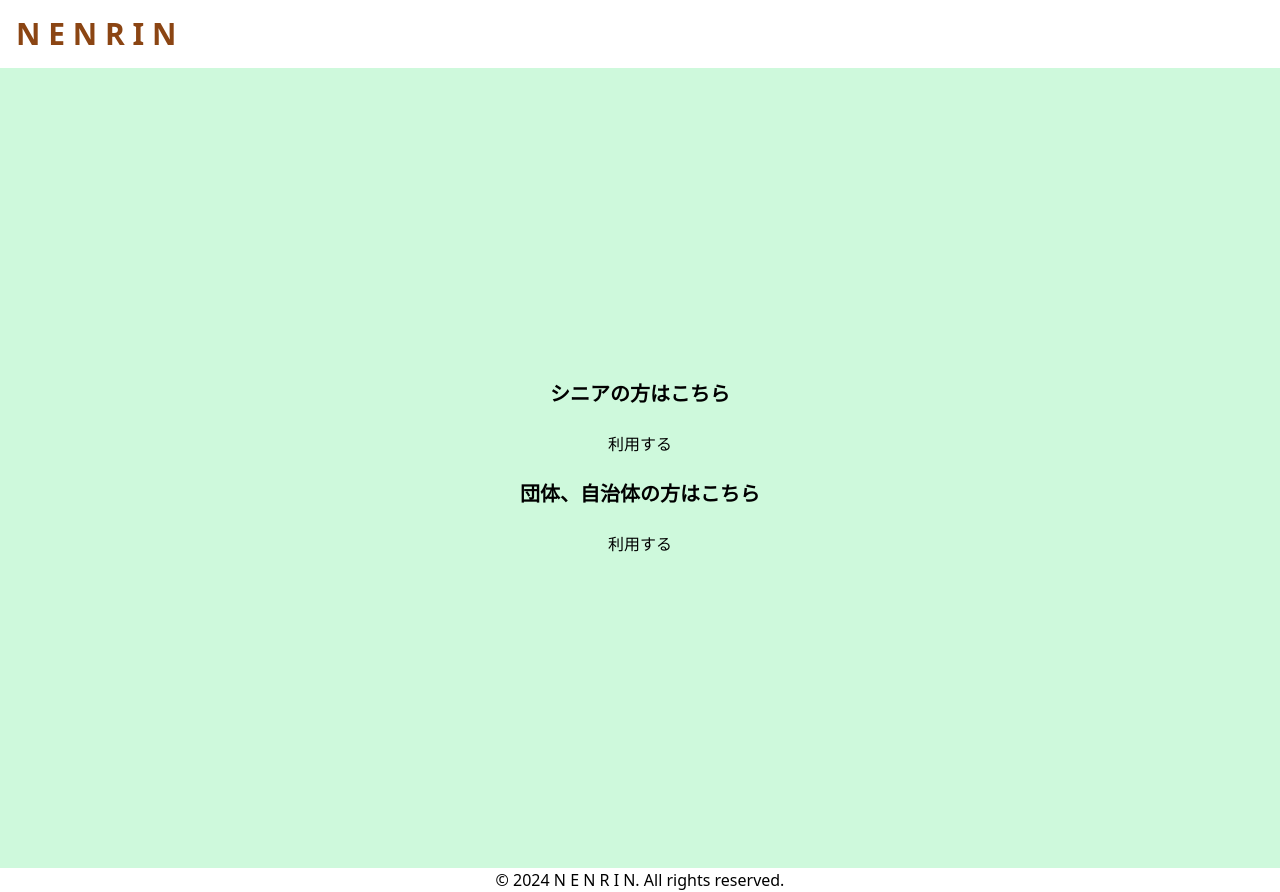
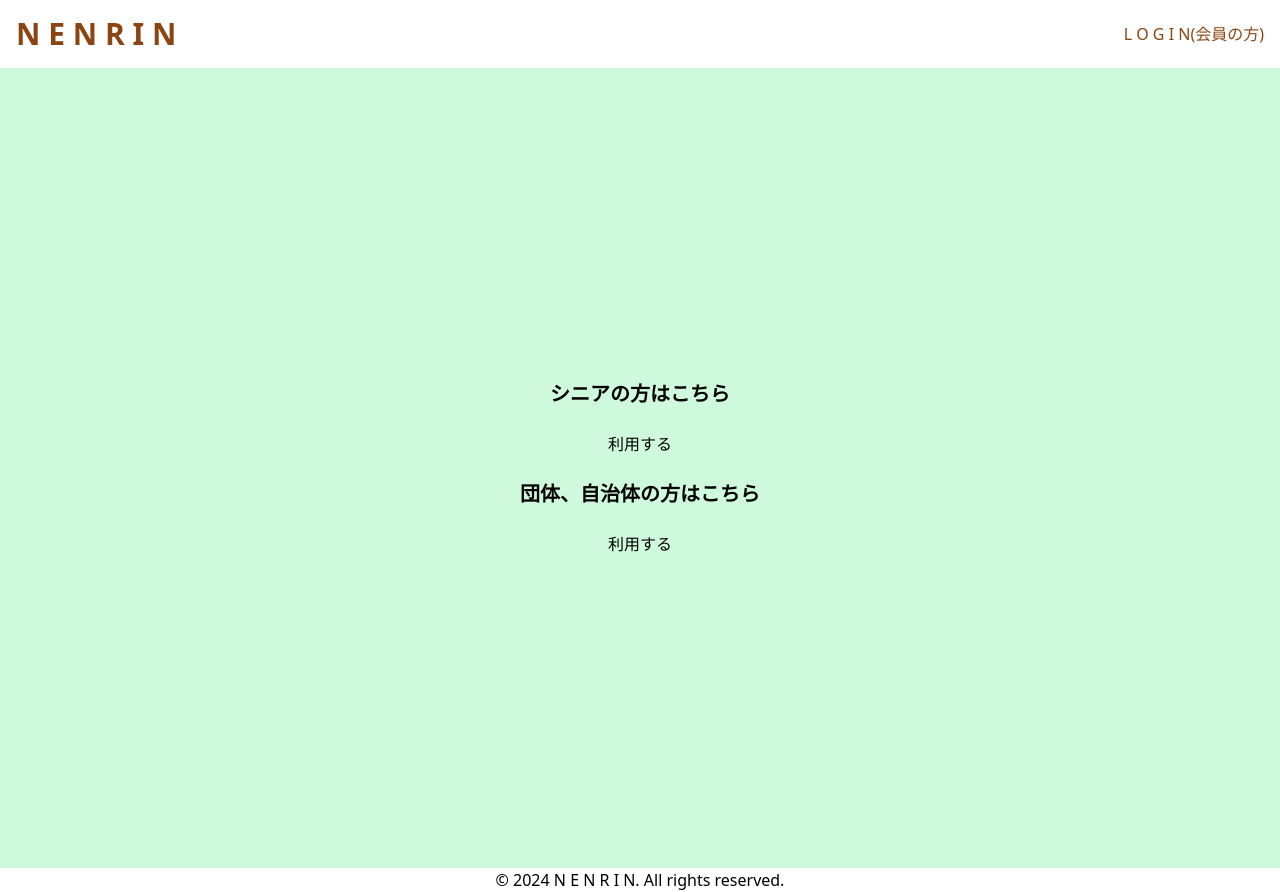
Before and after one commit to Yuka-Matsumoto/NENRIN, a Next.js app in the folder frontend/: page / in a window 1280 px wide. Built offline with nearby package versions, Linux system fonts and the light colour scheme.

Commit message:
✨login button

```diff
--- a/frontend/components/layout/Header.tsx
+++ b/frontend/components/layout/Header.tsx
@@ -3,8 +3,9 @@ import React from 'react'
 
 const Header = () => {
     return (
-        <div className="text-brown-700 text-3xl font-bold p-4">
-            <h1>N E N R I N</h1>
+        <div className="flex justify-between items-center">
+            <h1 className="text-brown-700 text-3xl font-bold p-4">N E N R I N</h1>
+            <p className="text-brown-700 ml-auto pr-4">L O G I N(会員の方)</p>
         </div>
     )
 }
```
